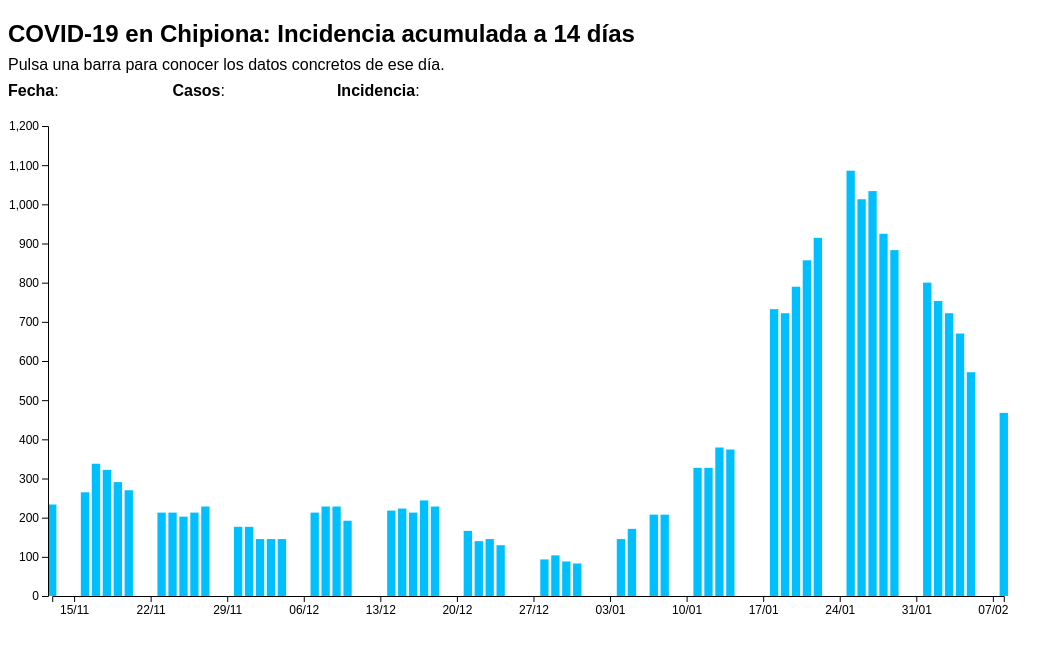
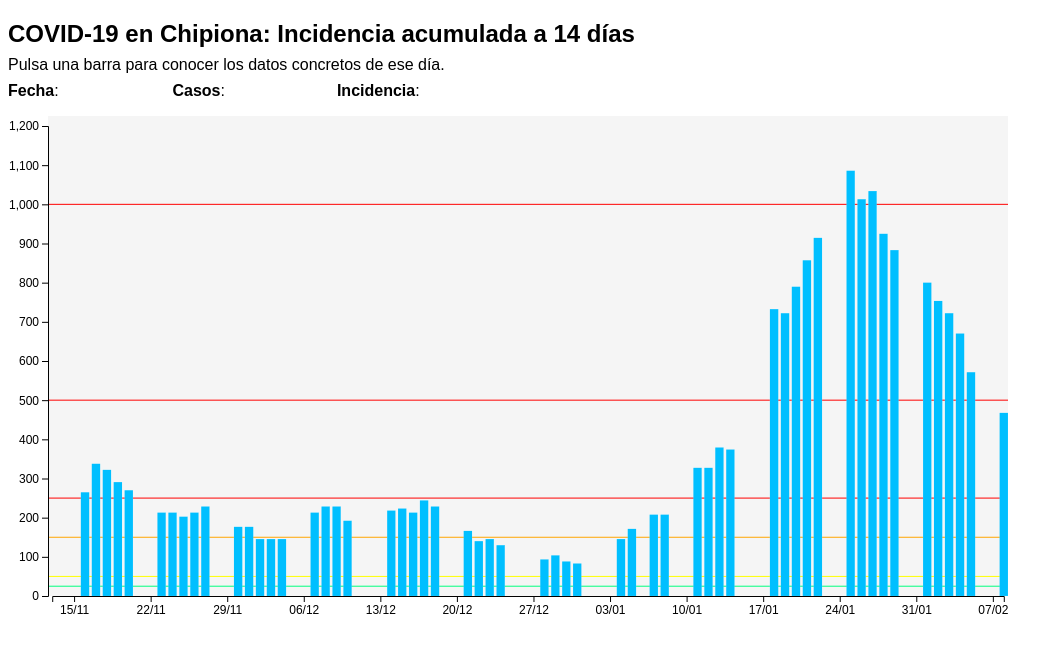
Before and after one commit to Rafael-Caro/chipiona-covid19, a plain HTML site: page index.html in a window 1280 px wide. Shown: the whole page, without its empty margins (0-1062 px from the left). Drawn offline with Linux system fonts and the light colour scheme.

Commit message:
Lineas de semaforo y color de fondo

```diff
--- a/index.html
+++ b/index.html
@@ -74,6 +74,61 @@
           					.attr("width", w)
           					.attr("height", h);
 
+                svg.append("rect")
+                    .attr("x", padding_left)
+                    .attr("y", 0)
+                    .attr("width", w - padding_left)
+                    .attr("height", h - padding_bottom)
+                    .attr("fill", "WhiteSmoke")
+
+                svg.append("line")
+                    .style("stroke", "SpringGreen")
+                    .style("stroke-width", 1)
+                    .attr("x1", padding_left)
+                    .attr("x2", w)
+                    .attr("y1", yScale(25))
+                    .attr("y2", yScale(25));
+
+                svg.append("line")
+                    .style("stroke", "Yellow")
+                    .style("stroke-width", 1)
+                    .attr("x1", padding_left)
+                    .attr("x2", w)
+                    .attr("y1", yScale(50))
+                    .attr("y2", yScale(50));
+
+                svg.append("line")
+                    .style("stroke", "Orange")
+                    .style("stroke-width", 1)
+                    .attr("x1", padding_left)
+                    .attr("x2", w)
+                    .attr("y1", yScale(150))
+                    .attr("y2", yScale(150));
+
+                svg.append("line")
+                    .style("stroke", "Red")
+                    .style("stroke-width", 1)
+                    .attr("x1", padding_left)
+                    .attr("x2", w)
+                    .attr("y1", yScale(250))
+                    .attr("y2", yScale(250));
+
+                svg.append("line")
+                    .style("stroke", "Red")
+                    .style("stroke-width", 1)
+                    .attr("x1", padding_left)
+                    .attr("x2", w)
+                    .attr("y1", yScale(500))
+                    .attr("y2", yScale(500));
+
+                svg.append("line")
+                    .style("stroke", "Red")
+                    .style("stroke-width", 1)
+                    .attr("x1", padding_left)
+                    .attr("x2", w)
+                    .attr("y1", yScale(1000))
+                    .attr("y2", yScale(1000));
+
                 svg.selectAll("rect")
           			    .data(dataset)
           			    .enter()
@@ -90,7 +145,7 @@
           			    })
           			    .attr("fill", "DeepSkyBlue")
                     .on("click", function(d) {
-                        d3.selectAll("rect")
+                        d3.selectAll(".bar")
                             .attr("fill", "DeepSkyBlue")
                         d3.select(this)
                             .attr("fill", "Gold");
@@ -101,7 +156,8 @@
                         d3.select("#incidencia").html("<b>Incidencia</b>: " + incidencia.toFixed(1));
                     })
                     .style("stroke", "white")
-                    .style("stroke-width", "0.1px");
+                    .style("stroke-width", "0.1px")
+                    .attr("class", "bar");
 
       	   			svg.append("g")
         	   				.attr("class", "axis")
```
